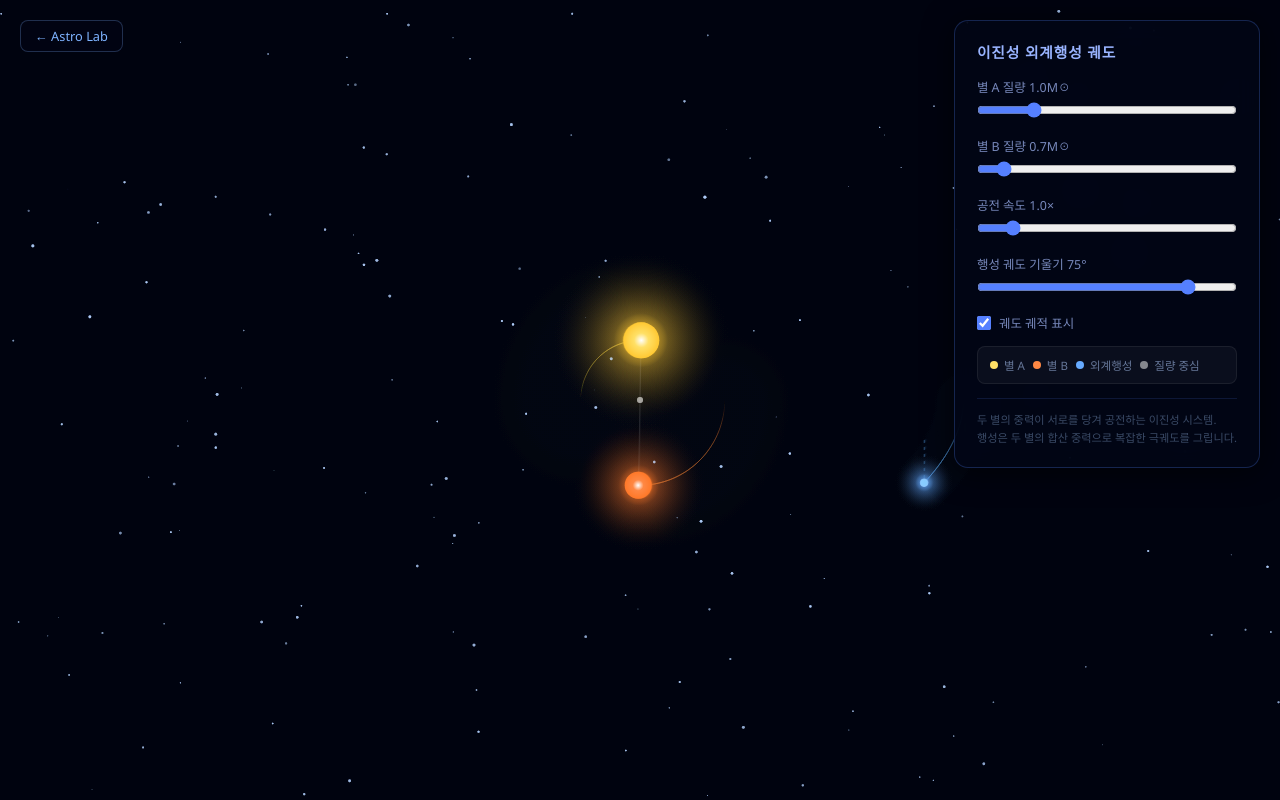
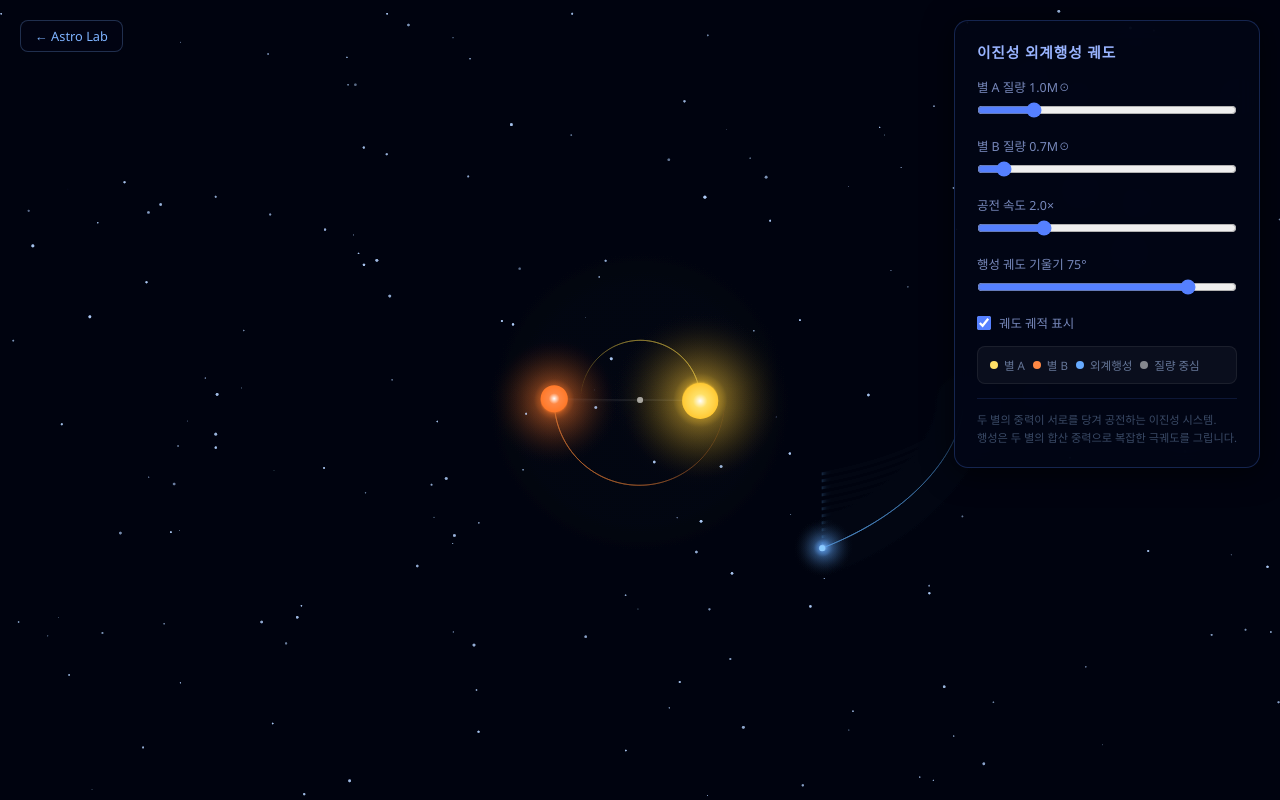
Before and after one commit to kingsquareai-ctrl/astro-lab, a plain HTML site: page binary-orbit/index.html in a window 1280 px wide. Drawn offline with Linux system fonts and the light colour scheme.

Commit message:
fix: 질량 변경 시 행성 궤도 즉시 반영
- 질량 슬라이더: initStars() → initBodies()
  총 질량 변경 시 pOrbit = sep*(1.6+mSum*0.38) 재계산
  → 슬라이더 조작 즉시 궤도 크기 차이 확인 가능
- 기본 공전 속도: 1.0× → 2.0× (궤도 패턴 빠르게 확인)

Co-Authored-By: Claude Sonnet 4.6 <noreply@anthropic.com>

```diff
--- a/binary-orbit/app.js
+++ b/binary-orbit/app.js
@@ -9,7 +9,7 @@ const DT_BASE = 0.025;
 let W, H, cx, cy;
 let massA  = 1.0;
 let massB  = 0.7;
-let speed  = 1.0;
+let speed  = 2.0;
 let tilt   = 75;   // 행성 궤도 기울기 (도)
 let showTrail = true;
 
@@ -272,12 +272,12 @@ function bindSlider(id, valId, setter, decimals = 1) {
     });
 }
 
-// 질량 변경: 별만 재설정, 행성은 계속 실행하며 즉시 중력 변화를 받음
-bindSlider('massA', 'massAVal', v => { massA = v; initStars(); });
-bindSlider('massB', 'massBVal', v => { massB = v; initStars(); });
+// 질량 변경: 전체 재설정 → 총 질량에 따라 행성 궤도 반지름이 즉시 달라짐
+bindSlider('massA', 'massAVal', v => { massA = v; initBodies(); });
+bindSlider('massB', 'massBVal', v => { massB = v; initBodies(); });
 // 속도: 리셋 없음
 bindSlider('speed', 'speedVal', v => { speed = v; });
-// 기울기: 행성 궤도면 자체가 바뀌므로 행성만 재설정
+// 기울기: 행성 궤도면만 변경
 bindSlider('tilt',  'tiltVal',  v => { tilt  = v; initPlanet(); }, 0);
 
 document.getElementById('showTrail').addEventListener('change', e => {
--- a/binary-orbit/index.html
+++ b/binary-orbit/index.html
@@ -25,8 +25,8 @@
         </div>
 
         <div class="control-group">
-            <label>공전 속도 <span id="speedVal">1.0</span>×</label>
-            <input type="range" id="speed" min="0.1" max="8.0" step="0.1" value="1.0">
+            <label>공전 속도 <span id="speedVal">2.0</span>×</label>
+            <input type="range" id="speed" min="0.1" max="8.0" step="0.1" value="2.0">
         </div>
 
         <div class="control-group">
```
